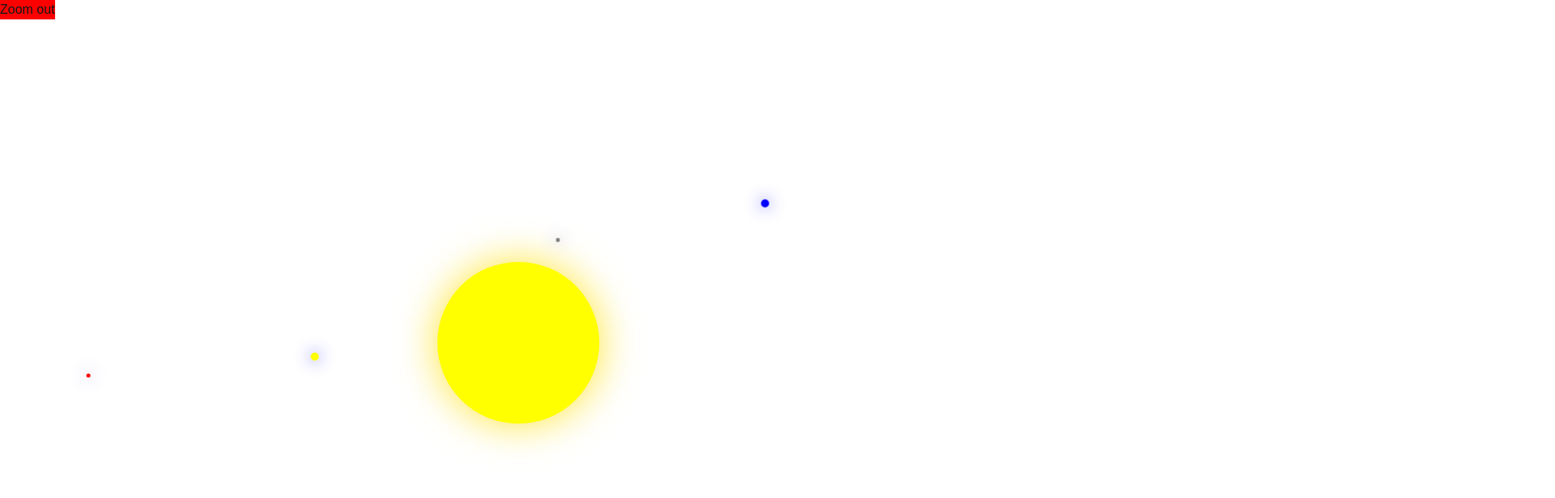
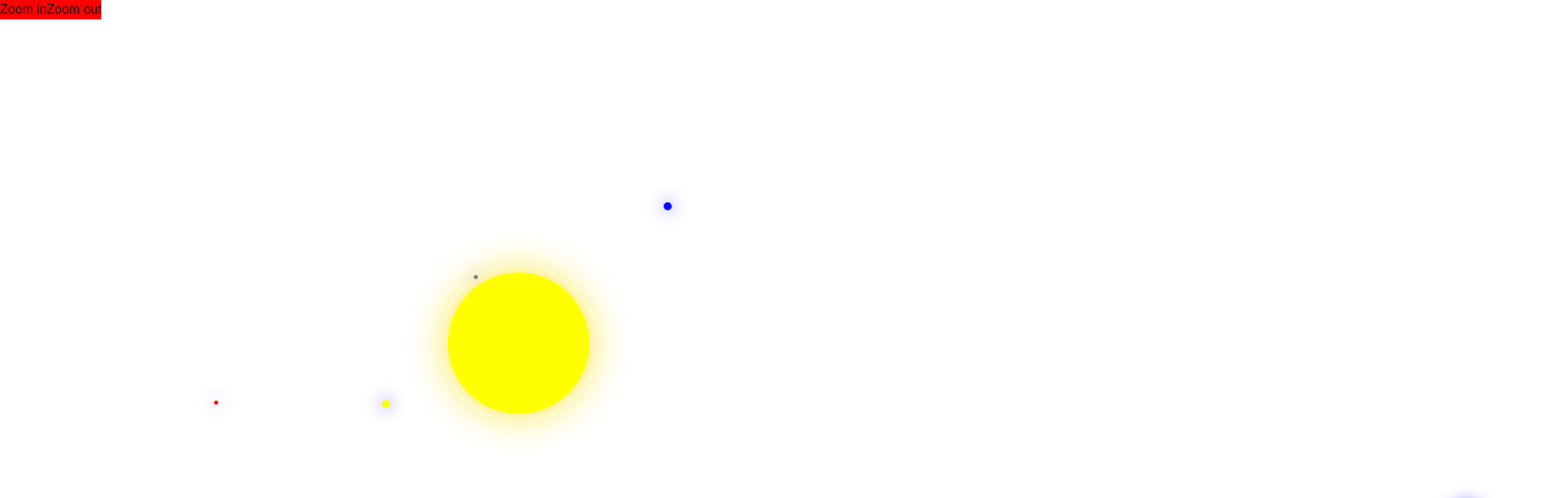
Before and after one commit to filippo-fonseca/cosma, a Next.js app: page / in a window 1280 px wide. Shown: the top 616 px of the page at 81% size, 1920 px wide, since content can reach past the window. Built offline with nearby package versions, Linux system fonts and the light colour scheme.

Commit message:
proper scaling finally man lets go

```diff
--- a/src/components/OrbitAnimation.tsx
+++ b/src/components/OrbitAnimation.tsx
@@ -4,7 +4,7 @@ import React from "react";
 import styled, { keyframes } from "styled-components";
 
 const EARTH_RADIUS = 10; // Earth radius in pixels
-const SUN_RADIUS = 200; // Sun radius in pixels
+const SUN_RADIUS = 175; // Sun radius in pixels
 
 type PlanetData = {
   orbitRadius: number;
@@ -13,7 +13,7 @@ type PlanetData = {
   color: string;
 };
 
-const EARTH_ORBIT_RADIUS = 150 + SUN_RADIUS; // Earth's orbit radius in million km
+const EARTH_ORBIT_RADIUS = 75 + SUN_RADIUS; // Earth's orbit radius in million km
 
 const PLANETARY_DATA: Record<string, PlanetData> = {
   Mercury: {
@@ -106,11 +106,15 @@ const OrbitContainer = styled.div<{ scale: number }>`
   justify-content: center;
 `;
 
-const OrbitPath = styled.div<{ radius: number }>`
+const OrbitPath = styled.div<{ radius: number; scale: number }>`
   position: absolute;
   width: ${(props) => props.radius * 2}px;
   height: ${(props) => props.radius * 2}px;
-  border: 2px dashed rgba(255, 255, 255, 0.5);
+  /* border: 2px dashed rgba(255, 255, 255, 0.7); */
+  border: ${(props) =>
+    props.scale > 0.4
+      ? "2px dashed rgba(255, 255, 255, 0.5)"
+      : "2px dashed white"};
   border-radius: 50%;
 `;
 
@@ -122,12 +126,13 @@ const PlanetOrbit = styled.div<{ duration: number; radius: number }>`
 
 const renderPlanetWithOrbit = (
   name: string,
+  scale: number,
   { orbitRadius, orbitPeriod, size, color }: PlanetData
 ) => {
   const orbitDuration = determineOrbitDurationInSec(orbitPeriod);
   return (
     <React.Fragment key={name}>
-      <OrbitPath radius={orbitRadius} />
+      <OrbitPath radius={orbitRadius} scale={scale} />
       <PlanetOrbit duration={orbitDuration} radius={orbitRadius}>
         <Planet size={size} color={color} />
       </PlanetOrbit>
@@ -141,6 +146,12 @@ export default function OrbitAnimation() {
   return (
     <>
       <button
+        onClick={() => setScale((prev) => Math.min(prev + 0.05, 1.4))}
+        style={{ backgroundColor: "red", zIndex: 999 }}
+      >
+        Zoom in
+      </button>
+      <button
         onClick={() => setScale((prev) => Math.max(prev - 0.05, 0.05))}
         style={{ backgroundColor: "red", zIndex: 999 }}
       >
@@ -149,7 +160,7 @@ export default function OrbitAnimation() {
       <OrbitContainer scale={scale}>
         <Sun />
         {Object.entries(PLANETARY_DATA).map(([name, data]) =>
-          renderPlanetWithOrbit(name, data)
+          renderPlanetWithOrbit(name, scale, data)
         )}
       </OrbitContainer>
     </>
```
